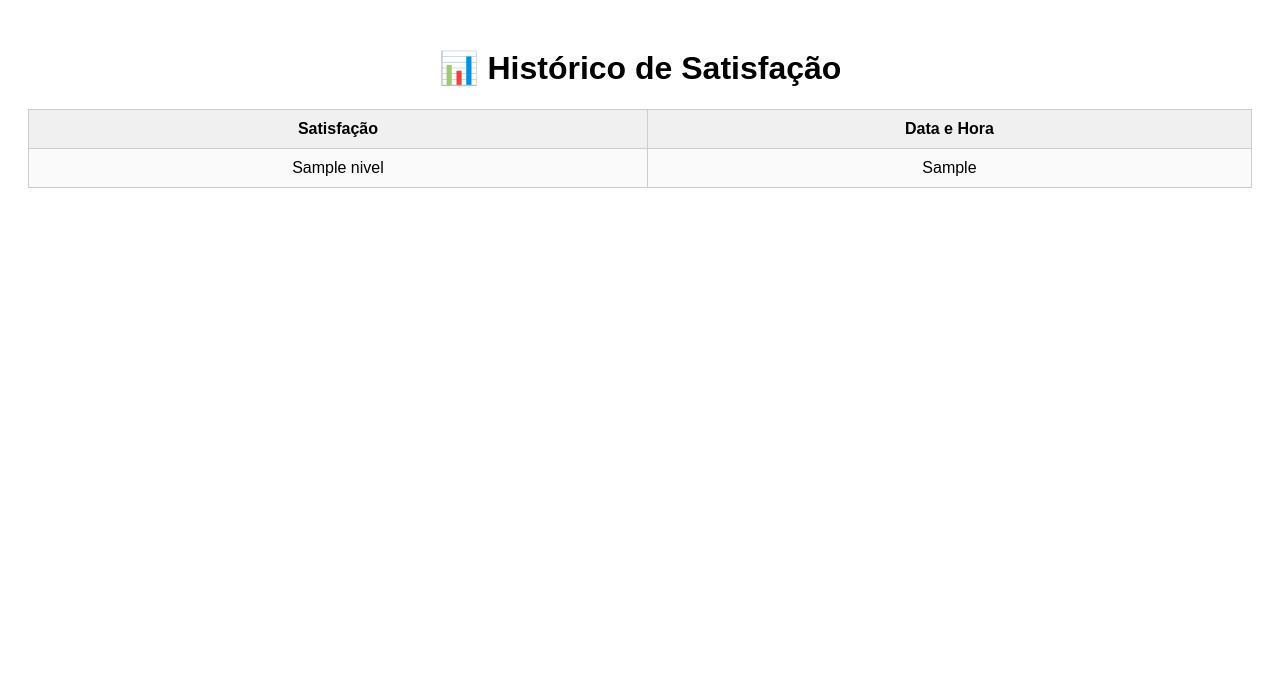
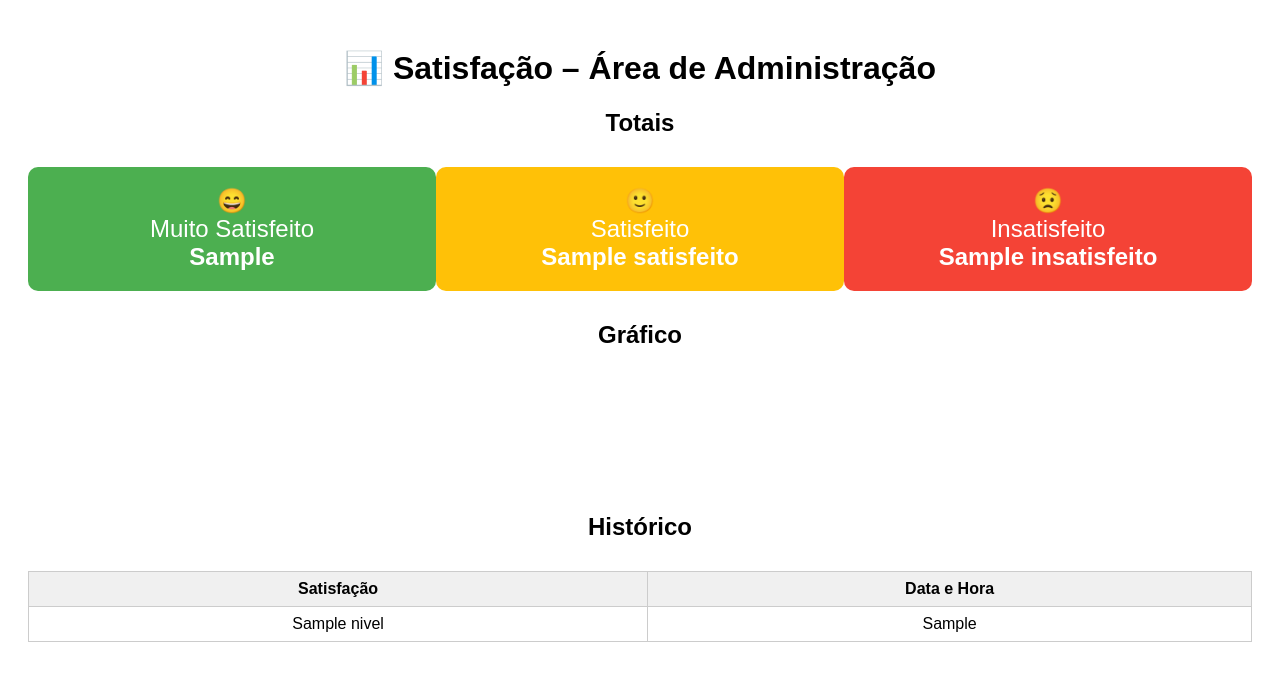
Before and after one commit to TelmoAires/satisfacao-secretaria, a Flask app: template templates/admin.html in a window 1280 px wide. Shown: the top 681 px of the page. Run offline with Flask 3, Linux system fonts and the light colour scheme; the template is opened without the code that fills it: most values are stand-ins (such as "Sample title", 1, 10 or a date in 2020).

Commit message:
Update admin.html

```diff
--- a/templates/admin.html
+++ b/templates/admin.html
@@ -2,8 +2,10 @@
 <html lang="pt">
 <head>
     <meta charset="UTF-8">
-    <title>Área de Administração</title>
+    <title>Administração – Satisfação</title>
     <meta name="viewport" content="width=device-width, initial-scale=1.0">
+
+    <script src="https://cdn.jsdelivr.net/npm/chart.js"></script>
 
     <style>
         body {
@@ -11,41 +13,66 @@
             padding: 20px;
         }
 
-        h1 {
+        h1, h2 {
             text-align: center;
         }
+
+        .totais {
+            display: flex;
+            justify-content: space-around;
+            margin: 30px 0;
+            text-align: center;
+        }
+
+        .box {
+            padding: 20px;
+            border-radius: 10px;
+            width: 30%;
+            color: white;
+            font-size: 1.5rem;
+        }
+
+        .verde { background-color: #4CAF50; }
+        .amarelo { background-color: #FFC107; }
+        .vermelho { background-color: #F44336; }
 
         table {
             width: 100%;
             border-collapse: collapse;
-            margin-top: 20px;
+            margin-top: 30px;
         }
 
         th, td {
             border: 1px solid #ccc;
-            padding: 10px;
+            padding: 8px;
             text-align: center;
         }
 
         th {
             background-color: #f0f0f0;
         }
-
-        tr:nth-child(even) {
-            background-color: #fafafa;
-        }
     </style>
 </head>
 <body>
 
-<h1>📊 Histórico de Satisfação</h1>
+<h1>📊 Satisfação – Área de Administração</h1>
 
+<h2>Totais</h2>
+<div class="totais">
+    <div class="box verde">😄<br>Muito Satisfeito<br><strong>{{ totais["Muito Satisfeito"] }}</strong></div>
+    <div class="box amarelo">🙂<br>Satisfeito<br><strong>{{ totais["Satisfeito"] }}</strong></div>
+    <div class="box vermelho">😟<br>Insatisfeito<br><strong>{{ totais["Insatisfeito"] }}</strong></div>
+</div>
+
+<h2>Gráfico</h2>
+<canvas id="grafico" height="120"></canvas>
+
+<h2>Histórico</h2>
 <table>
     <tr>
         <th>Satisfação</th>
         <th>Data e Hora</th>
     </tr>
-
     {% for nivel, data_hora in dados %}
     <tr>
         <td>{{ nivel }}</td>
@@ -54,5 +81,32 @@
     {% endfor %}
 </table>
 
+<script>
+const ctx = document.getElementById('grafico');
+
+new Chart(ctx, {
+    type: 'bar',
+    data: {
+        labels: ['Muito Satisfeito', 'Satisfeito', 'Insatisfeito'],
+        datasets: [{
+            data: [
+                {{ totais["Muito Satisfeito"] }},
+                {{ totais["Satisfeito"] }},
+                {{ totais["Insatisfeito"] }}
+            ]
+        }]
+    },
+    options: {
+        responsive: true,
+        plugins: {
+            legend: { display: false }
+        },
+        scales: {
+            y: { beginAtZero: true }
+        }
+    }
+});
+</script>
+
 </body>
 </html>
```
